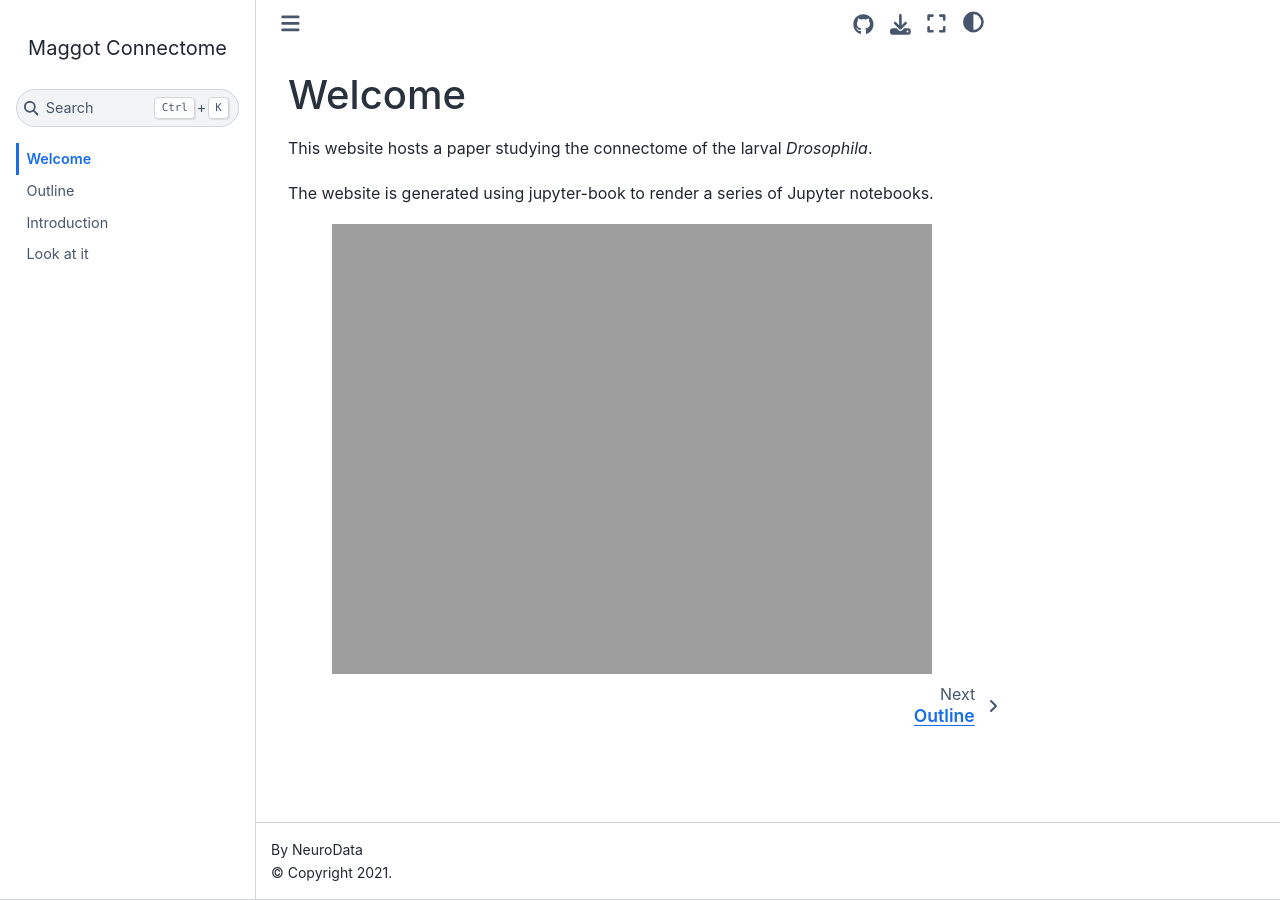
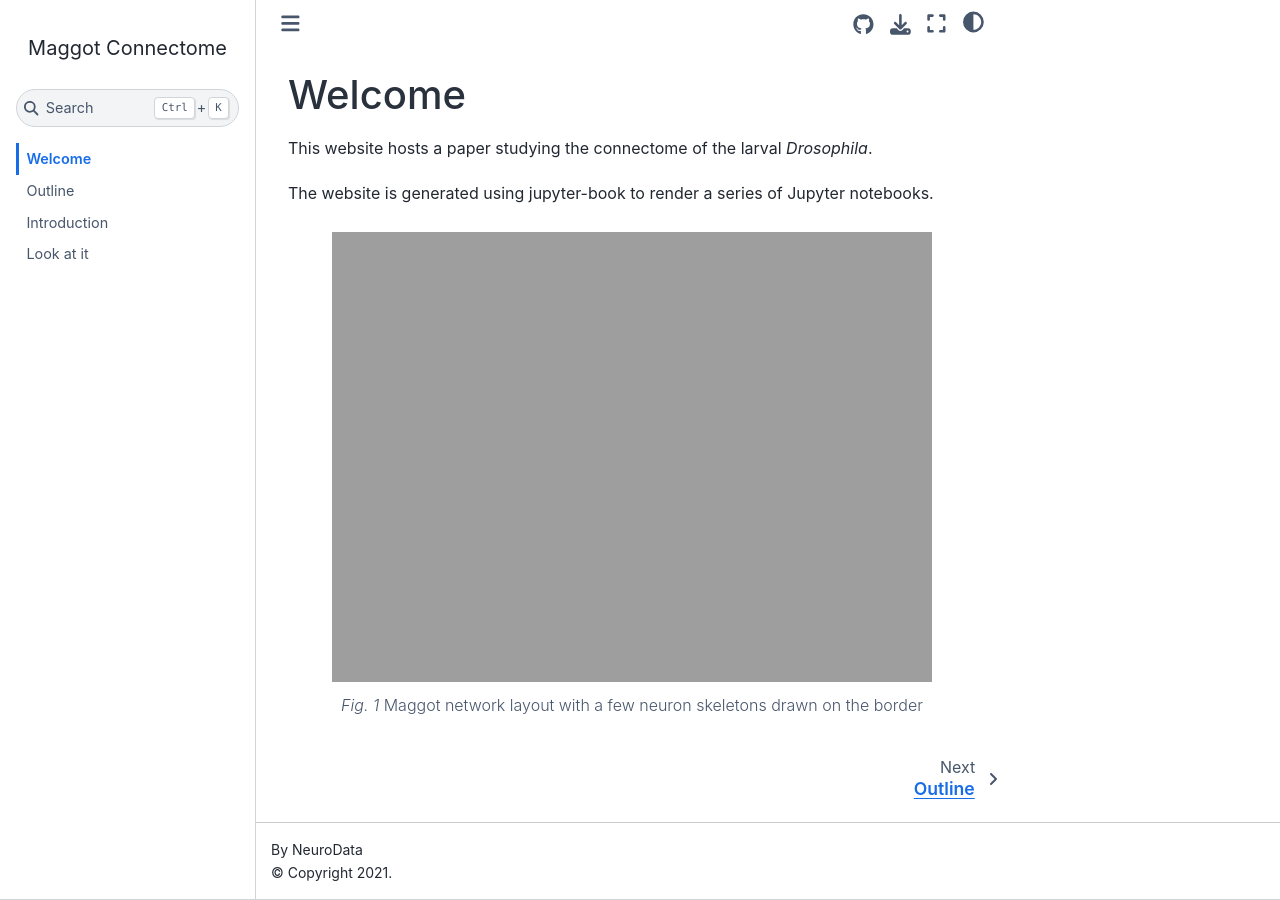
Before and after one commit to neurodata/maggot_connectome, a Jupyter Book: the page built from docs/landing.md, in a window 1280 px wide. Built offline with Jupyter Book 1.0.4 settings and Sphinx 7.4.7 and the Sphinx Book theme 1.1.4, drawn with Linux system fonts in a browser that asks for light colours.

Commit message:
fix figure

````diff
--- a/docs/landing.md
+++ b/docs/landing.md
@@ -4,9 +4,10 @@ This website hosts a paper studying the connectome of the larval *Drosophila*.
 
 The website is generated using jupyter-book to render a series of Jupyter notebooks.
 
-```{image} ../images/temp-maggot-brain-umap-omni-hue_key=merge_class.png.png
-:alt: maggot network layout
-:class: bg-primary
-:width: 600px
-:align: center
+```{figure} ./images/temp-maggot-brain-umap-omni-hue_key=merge_class.png
+---
+width: 600px
+name: fig-layout
+---
+Maggot network layout with a few neuron skeletons drawn on the border
 ```
````
